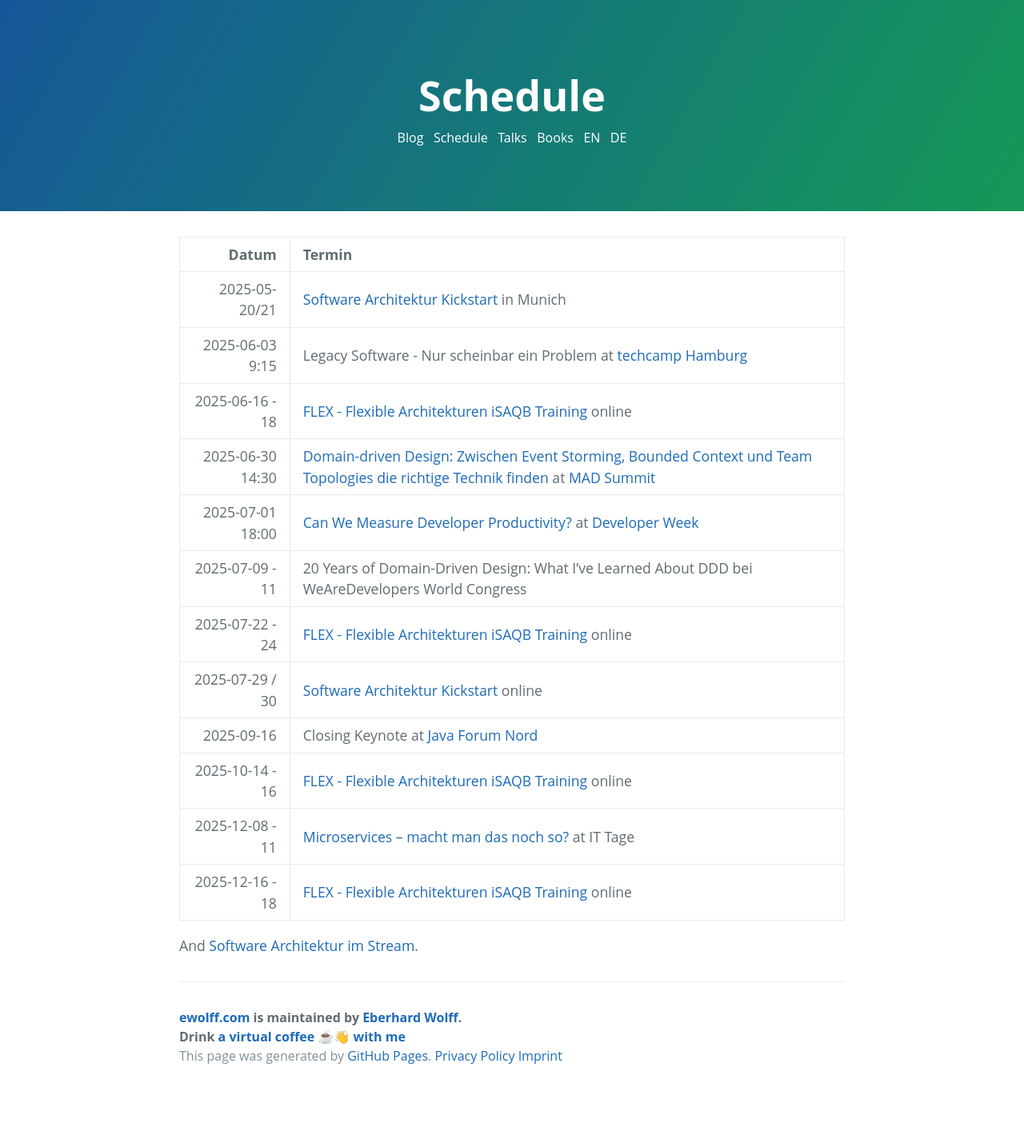
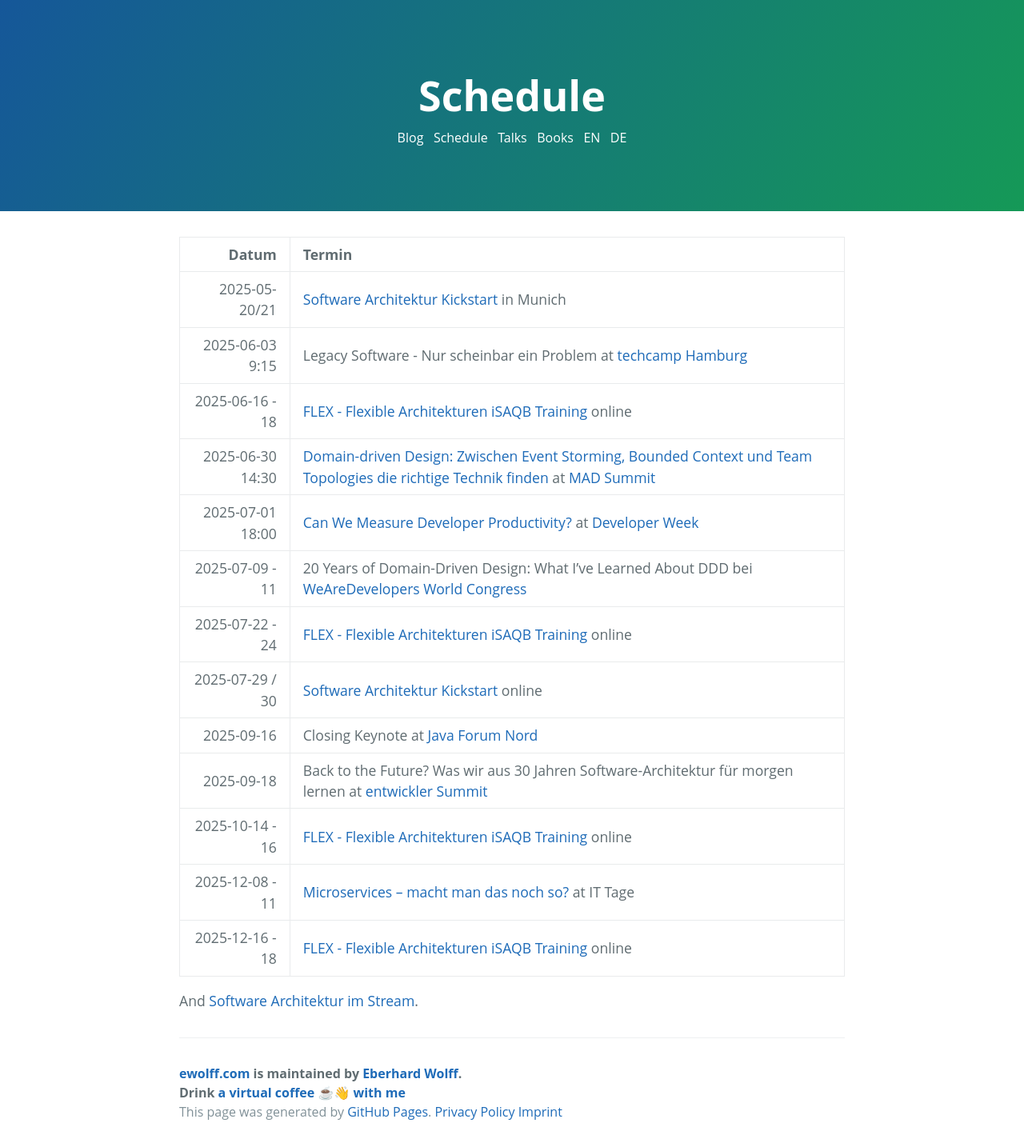
Before and after one commit to ewolff/ewolff.com, a Jekyll site: the page built from schedule.md, in a window 1280 px wide. Shown: the whole page at 80% size. Built offline with Jekyll 4.4.1, drawn with Linux system fonts in a browser that asks for light colours; our own code applies the rules of GitHub Pages for plain Markdown files; before the commit the page ends 1364 px from its top, so only the background shows below that.

Commit message:
Entwickler Summit eingefügt

```diff
--- a/schedule.md
+++ b/schedule.md
@@ -9,10 +9,11 @@ title: Schedule
 |  2025-06-16 - 18 | [FLEX - Flexible Architekturen iSAQB Training](https://www.socreatory.com/de/trainings/flex) online |
 | 2025-06-30 14:30 | [Domain-driven Design: Zwischen Event Storming, Bounded Context und Team Topologies die richtige Technik finden](https://mad-summit.de/domain-driven-design/domain-driven-design-die-richtige-technik-finden/) at [MAD Summit](https://mad-summit.de/) |
 | 2025-07-01 18:00 | [Can We Measure Developer Productivity?](https://www.developer-week.de/programm/#/talk/konnen-wir-entwicklerinnen-produktivitat-messen) at [Developer Week](https://www.developer-week.de/) |
-| 2025-07-09 - 11 | 20 Years of Domain-Driven Design: What I’ve Learned About DDD bei WeAreDevelopers World Congress |
+| 2025-07-09 - 11 | 20 Years of Domain-Driven Design: What I’ve Learned About DDD bei [WeAreDevelopers World Congress](https://www.wearedevelopers.com/world-congress/) |
 |  2025-07-22 - 24 | [FLEX - Flexible Architekturen iSAQB Training](https://www.socreatory.com/de/trainings/flex) online |
 | 2025-07-29 / 30 | [Software Architektur Kickstart](https://www.socreatory.com/de/trainings/arch-kickstart) online |
 | 2025-09-16 | Closing Keynote at [Java Forum Nord](https://javaforumnord.de/2025/) |
+| 2025-09-18 | Back to the Future? Was wir aus 30 Jahren Software-Architektur für morgen lernen at [entwickler Summit](https://entwickler.de/entwickler-summit/) |
 |  2025-10-14 - 16 | [FLEX - Flexible Architekturen iSAQB Training](https://www.socreatory.com/de/trainings/flex) online |
 | 2025-12-08 - 11 | [Microservices – macht man das noch so? ](https://www.ittage.informatik-aktuell.de/programm/2025/microservices-macht-man-das-noch-so.html) at IT Tage |
 |  2025-12-16 - 18 | [FLEX - Flexible Architekturen iSAQB Training](https://www.socreatory.com/de/trainings/flex) online |
```
Also changed, not shown: termine.md (+2 -1 lines).
